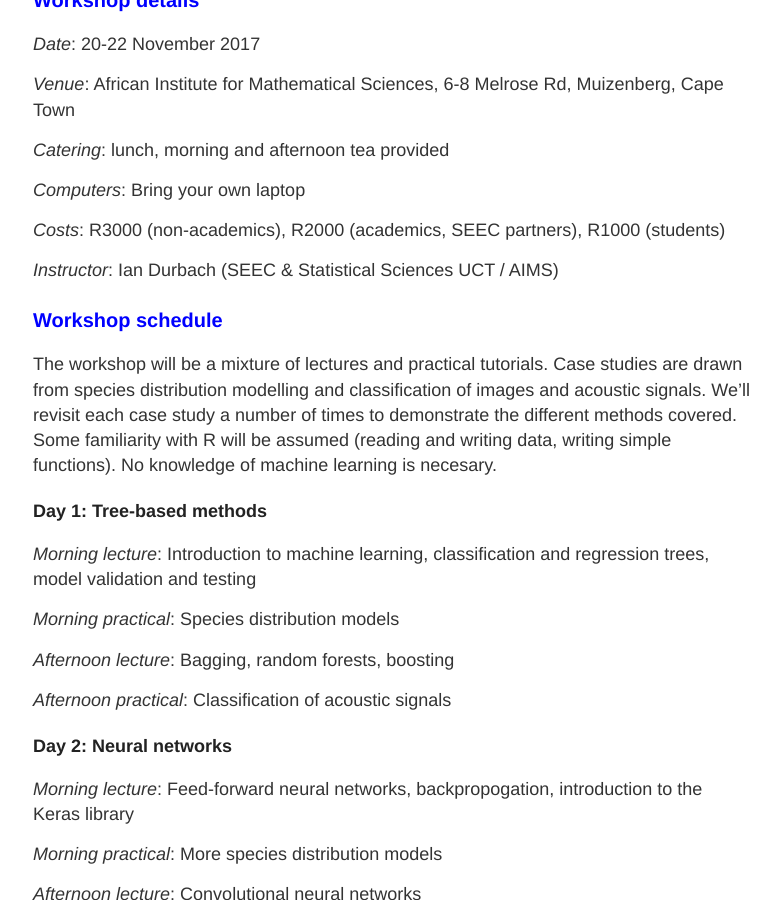
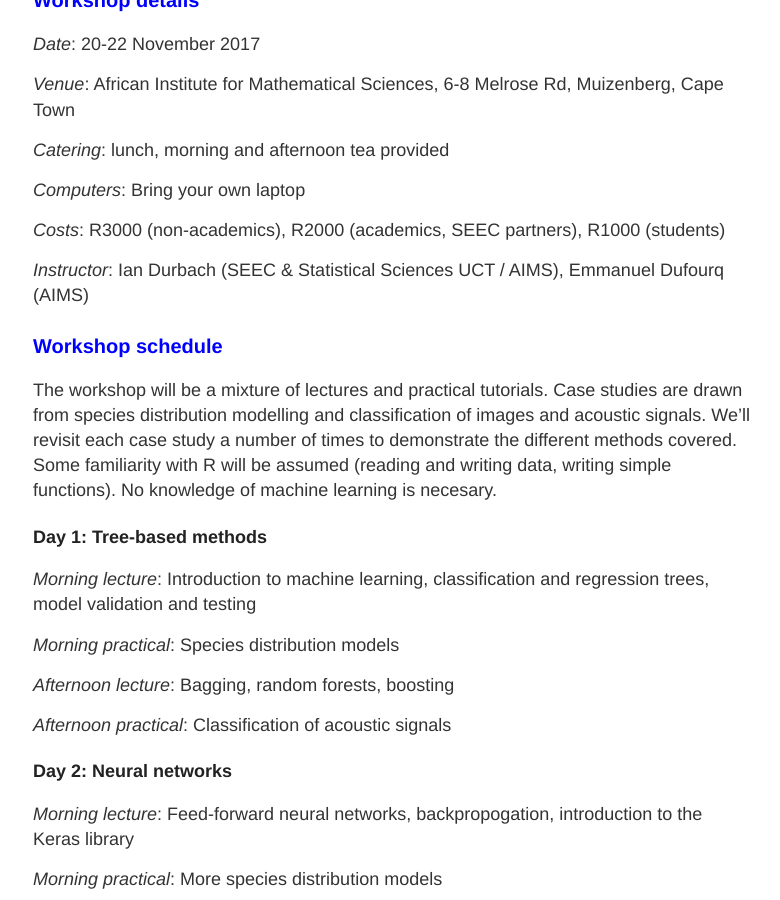
Before and after one commit to iandurbach/iandurbach.github.io, a Jekyll site: the page built from _posts/2017-09-12-ecoml-workshop.md, in a window 1280 px wide and 900 px high, scrolled down 884 px. Shown: the whole window, without its empty margins (247-1027 px from the left). Built offline with Jekyll 4.4.1, drawn with Linux system fonts in a browser that asks for light colours.

Commit message:
Update 2017-09-12-ecoml-workshop.md

```diff
--- a/_posts/2017-09-12-ecoml-workshop.md
+++ b/_posts/2017-09-12-ecoml-workshop.md
@@ -27,7 +27,7 @@ Classification or identification - for example, of a species, an individual, or
 
 *Costs*: R3000 (non-academics), R2000 (academics, SEEC partners), R1000 (students)
 
-*Instructor*: Ian Durbach (SEEC & Statistical Sciences UCT / AIMS)
+*Instructor*: Ian Durbach (SEEC & Statistical Sciences UCT / AIMS), Emmanuel Dufourq (AIMS)
 
 ### <font color="blue">Workshop schedule</font>
 
```
